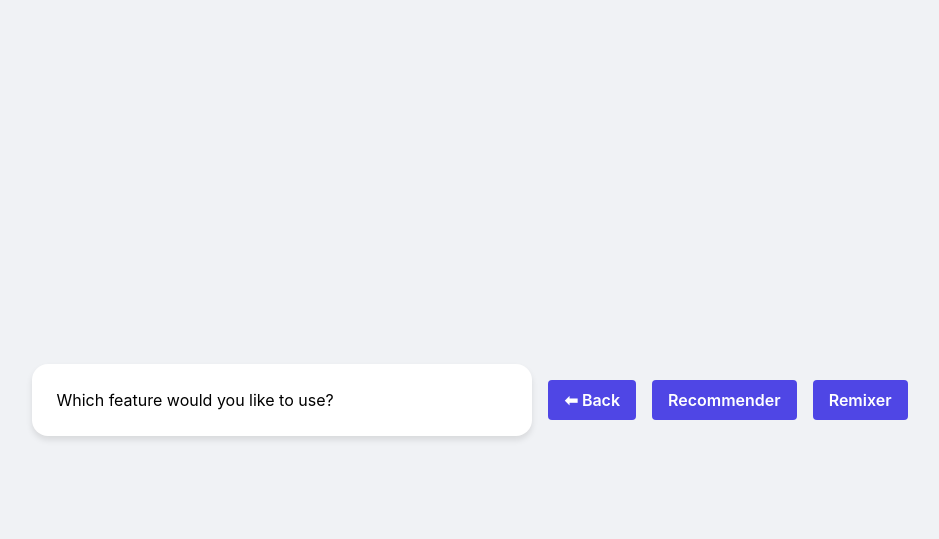
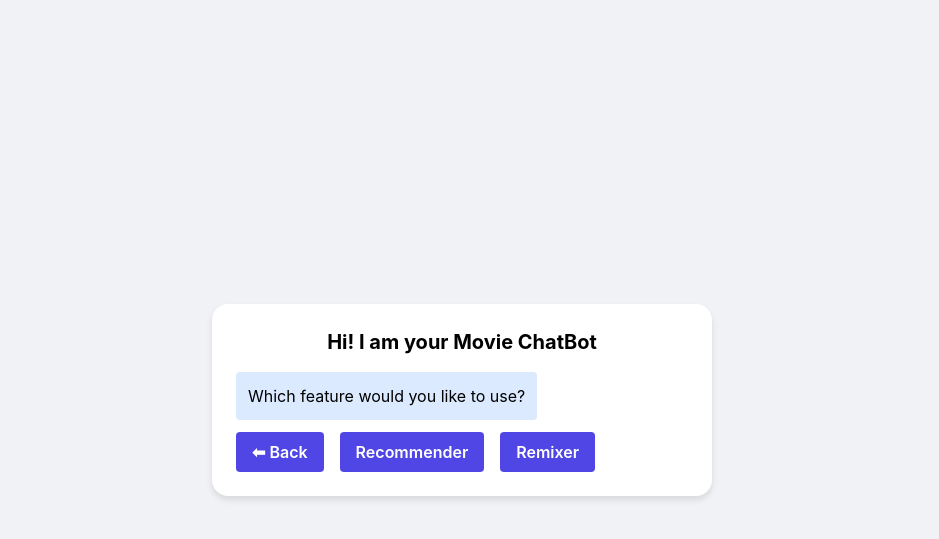
Before and after one commit to BrendxnW/movie-recommender, a Django app: page /home/ in a window 1280 px wide. Shown: the top 539 px of the page, without its empty margins (178-1117 px from the left). Run offline with Django 5.2, Linux system fonts and the light colour scheme; parts of the project's set-up code (start-up, migrations or seed data) failed here and were passed over; some libraries are stand-ins or nearby versions.

Commit message:
Fixed home page template and got the home page to go to recommender and remixer page

```diff
--- a/movie_rec/static/css/styles.css
+++ b/movie_rec/static/css/styles.css
@@ -83,6 +83,7 @@ p a:hover {
     cursor: pointer;
     transition: background-color 0.2s ease-in-out;
     text-align: center;
+
 }
 .submit-button:hover {
     background-color: #4338ca;
--- a/movie_rec/templates/home.html
+++ b/movie_rec/templates/home.html
@@ -2,16 +2,28 @@
 {% block title %}Home{% endblock %}
 {% block content %}
 
+<div class="chat-container">
+    <h1 class="text-xl font-bold mb-4 text-center">
+        Hi! I am your Movie ChatBot
+    </h1>
 
-<div class="chat-container">
-    Which feature would you like to use?
+    <div class="message-bubble bg-blue-100 rounded p-3">
+        Which feature would you like to use?
+    </div>
+
+    <form method="POST" class="flex gap-4">
+        {% csrf_token %}
+        <a href="{% url 'login' %}" type="submit" name="action" value="back" class="submit-button bg-indigo-600 text-white px-4 py-2 rounded">
+            ⬅ Back
+        </a>
+        <a href="{% url 'recommender' %}" type="submit" name="action" value="back" class="submit-button bg-indigo-600 text-white px-4 py-2 rounded">
+            Recommender
+        </a>
+        <a href="{% url 'remixer' %}" type="submit" name="action" value="back" class="submit-button bg-indigo-600 text-white px-4 py-2 rounded">
+            Remixer
+        </a>
+    </form>
 </div>
-<form method="POST" class="flex gap-4">
-    {% csrf_token %}
-    <button type="submit" name="action" value="back" class="submit-button bg-indigo-600 text-white px-4 py-2 rounded">⬅ Back</button>
-    <button type="submit" name="feature" value="recommender" class="submit-button bg-indigo-600 text-white px-4 py-2 rounded" >Recommender</button>
-    <button type="submit" name="feature" value="remixer" class="submit-button bg-indigo-600 text-white px-4 py-2 rounded">Remixer</button>
-</form>
 
 
 {% endblock %}
--- a/movie_rec/templates/register.html
+++ b/movie_rec/templates/register.html
@@ -5,6 +5,7 @@
 
 <div id="register-form" class="chat-container">
     <form action="">
+        {% csrf_token %}
         <h2 class="text-xl font-bold mb-4 text-center">
             Register
         </h2>
--- a/movie_rec/urls.py
+++ b/movie_rec/urls.py
@@ -5,6 +5,9 @@ urlpatterns = [
     path("", views.login, name="login"),
     path("register/", views.register, name="register"),
     path("home/", views.home, name="home"),
+    path("recommender/", views.recommender, name="recommender"),
+    path("remixer/", views.remixer, name="remixer"),
+
     path("greet/", views.greet_view, name="greet"),
     path('search-movies/', views.search_movies, name='search_movies'),
 ]
--- a/movie_rec/views.py
+++ b/movie_rec/views.py
@@ -62,6 +62,12 @@ def register(request):
 
 def home(request):
     return(render(request,"home.html"))
+
+def recommender(request):
+    return(render(request,"recommender.html"))
+
+def remixer(request):
+    return(render(request,"remixer.html"))
 
 
 def greet_view(request):
```
